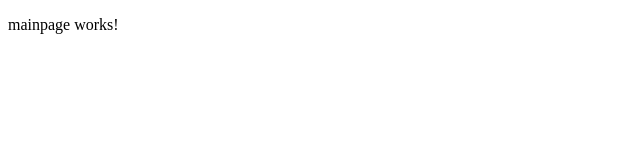
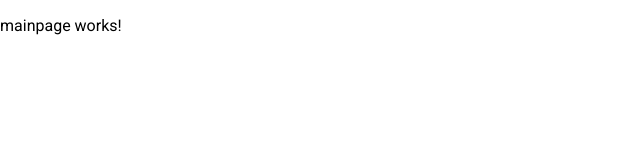
Before and after one commit to intrepion/How-to-create-a-Angular-19-.NET-9-Web-App, an Angular app in the folder youtubeAngular19/: page / in a window 1280 px wide. Shown: the top 160 px of the page, without its empty margins (0-640 px from the left). Built offline with nearby package versions, Linux system fonts and the light colour scheme.

Commit message:
ng add @angular/material --defaults --skip-confirmation true

```diff
--- a/youtubeAngular19/angular.json
+++ b/youtubeAngular19/angular.json
@@ -32,6 +32,7 @@
               }
             ],
             "styles": [
+              "@angular/material/prebuilt-themes/azure-blue.css",
               "src/styles.scss"
             ],
             "scripts": []
@@ -91,6 +92,7 @@
               }
             ],
             "styles": [
+              "@angular/material/prebuilt-themes/azure-blue.css",
               "src/styles.scss"
             ],
             "scripts": []
--- a/youtubeAngular19/package.json
+++ b/youtubeAngular19/package.json
@@ -10,10 +10,12 @@
   },
   "private": true,
   "dependencies": {
+    "@angular/cdk": "^19.2.15",
     "@angular/common": "^19.2.0",
     "@angular/compiler": "^19.2.0",
     "@angular/core": "^19.2.0",
     "@angular/forms": "^19.2.0",
+    "@angular/material": "^19.2.15",
     "@angular/platform-browser": "^19.2.0",
     "@angular/platform-browser-dynamic": "^19.2.0",
     "@angular/router": "^19.2.0",
--- a/youtubeAngular19/src/index.html
+++ b/youtubeAngular19/src/index.html
@@ -6,6 +6,8 @@
   <base href="/">
   <meta name="viewport" content="width=device-width, initial-scale=1">
   <link rel="icon" type="image/x-icon" href="favicon.ico">
+  <link href="https://fonts.googleapis.com/css2?family=Roboto:wght@300;400;500&display=swap" rel="stylesheet">
+  <link href="https://fonts.googleapis.com/icon?family=Material+Icons" rel="stylesheet">
 </head>
 <body>
   <app-root></app-root>
--- a/youtubeAngular19/src/styles.scss
+++ b/youtubeAngular19/src/styles.scss
@@ -1 +1,4 @@
 /* You can add global styles to this file, and also import other style files */
+
+html, body { height: 100%; }
+body { margin: 0; font-family: Roboto, "Helvetica Neue", sans-serif; }
```
Also changed, not shown: 1 other file (tests, documents, lock files or other folders).
